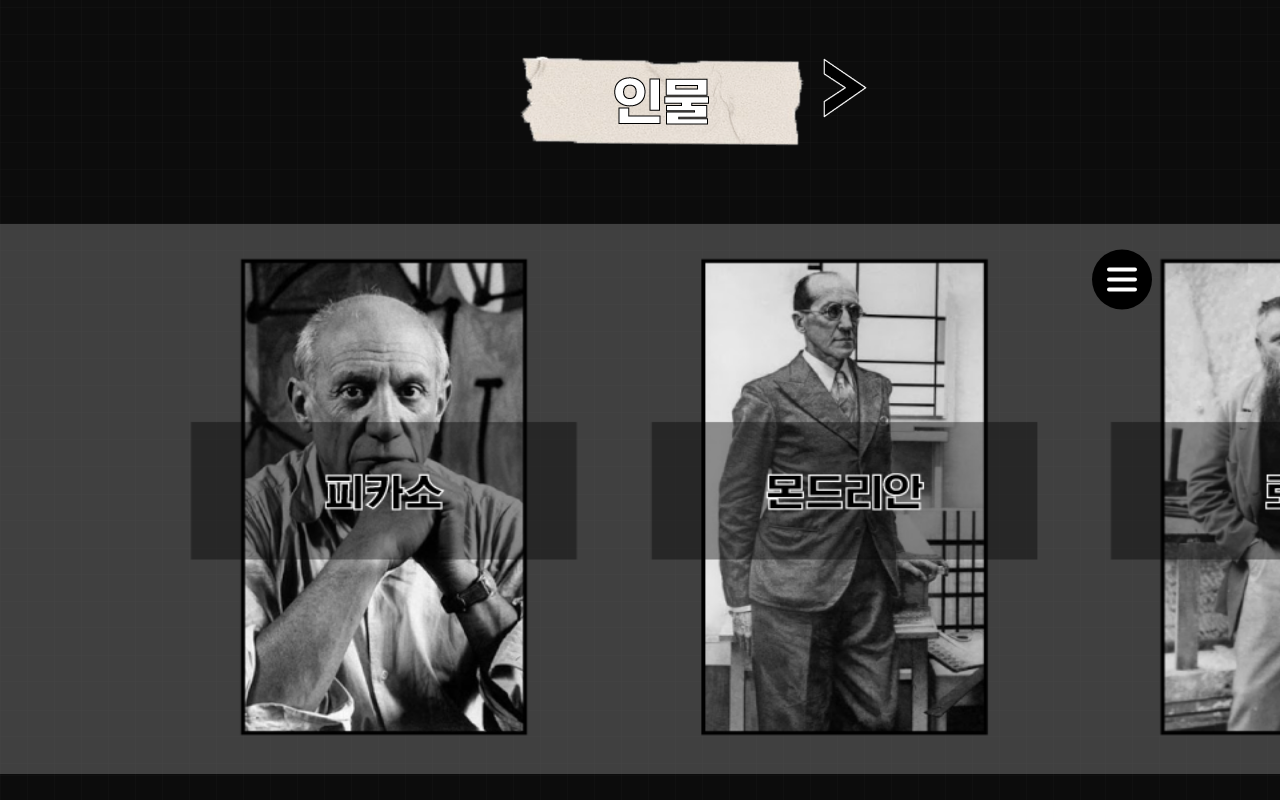
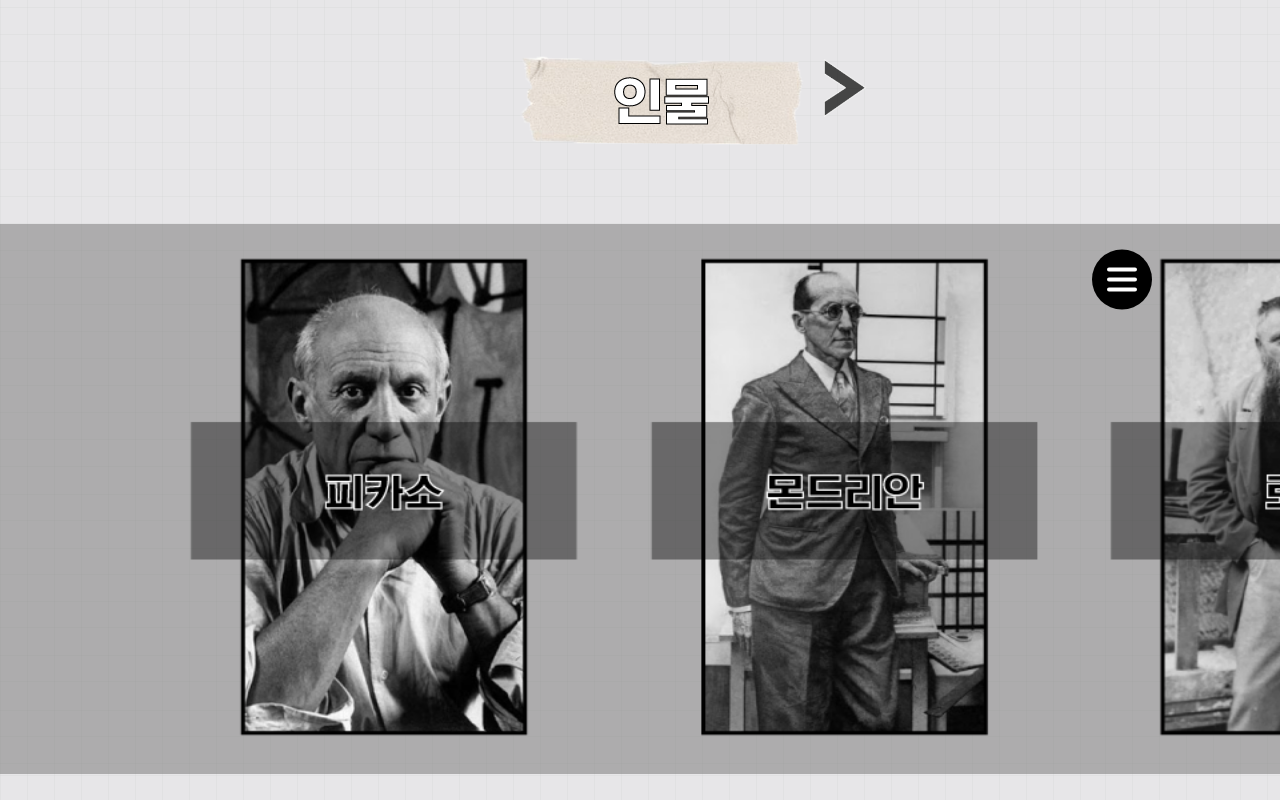
Before and after one commit to guswls98/Hidden-, a plain HTML site: page music.html in a window 1280 px wide. Shown: the top 800 px of the page. Drawn offline with Linux system fonts and the light colour scheme; a web font is replaced by a local one.

Commit message:
Update music.html

```diff
--- a/music.html
+++ b/music.html
@@ -10,7 +10,7 @@
 
 body{margin: 0;
     padding: 0;
-    background-image: url('이미지/배경2.png');}
+    background-image: url('이미지/배경3.png');}
 
 #G_name{margin-left: 40%;
         margin-top: 2%;
@@ -37,7 +37,8 @@ body{margin: 0;
 
 #icon1, #icon2{position: absolute;
               margin-top: 4.5%;
-              width: 60px;}
+              width: 60px;
+              opacity: 0.7;}
 #icon1{margin-left: 37%;}
 </style>
 
```
